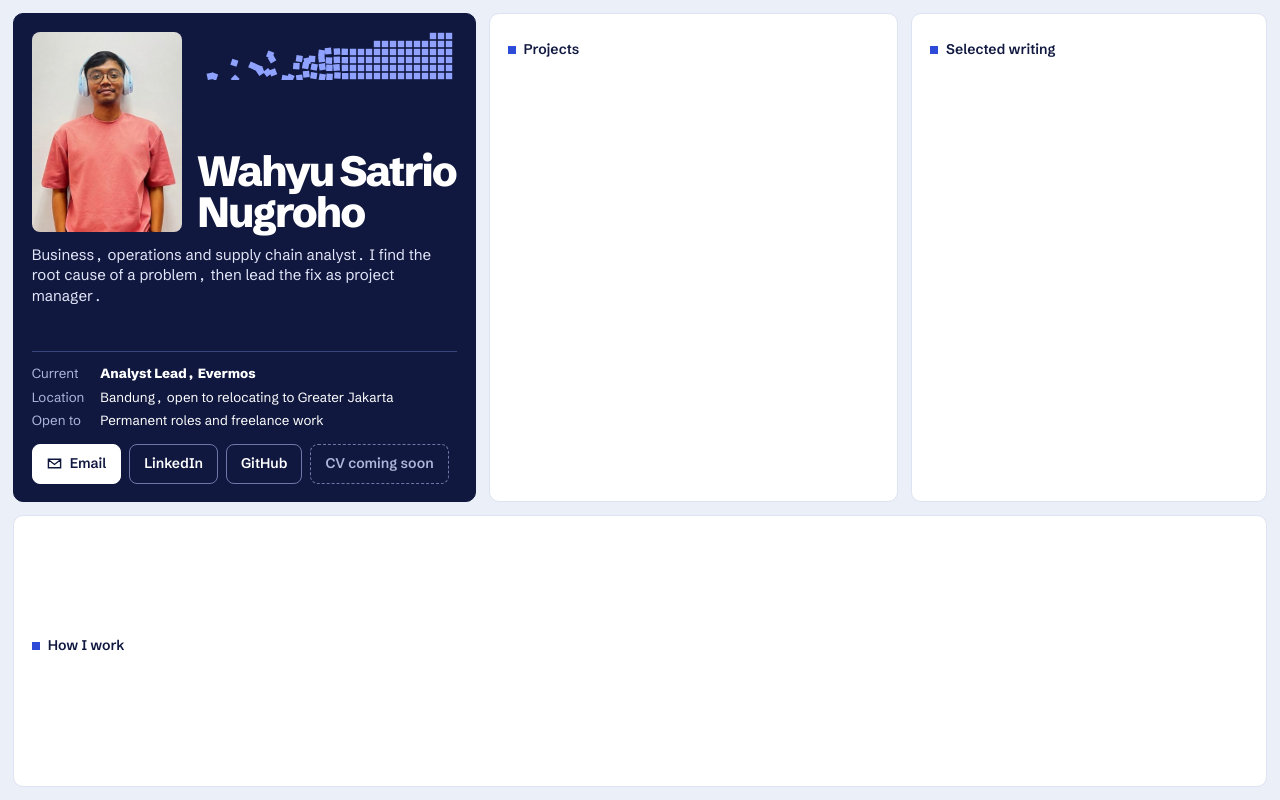
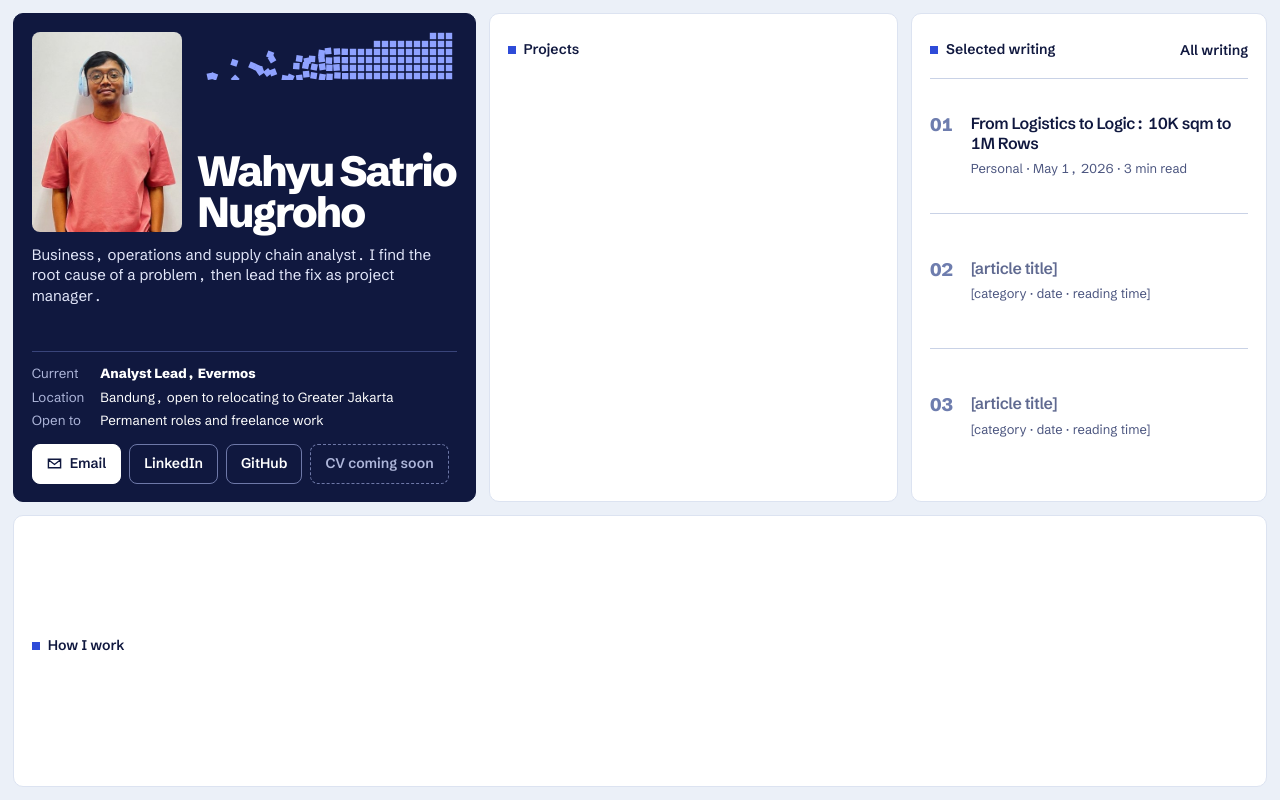
Before and after one commit to riyooho/riyooho.github.io, an Astro site: page / in a window 1280 px wide. Built offline with nearby package versions, Linux system fonts and the light colour scheme; Astro itself is replaced by a stand-in of ours.

Commit message:
feat: writing box from blog collection
Co-Authored-By: Claude Sonnet 5.5 <noreply@anthropic.com>

```diff
--- /dev/null
+++ b/src/components/WritingBox.astro
@@ -0,0 +1,33 @@
+---
+import { getCollection } from 'astro:content';
+import { toWritingRows } from '../lib/slides.js';
+
+// Three rows: real posts first (featured, then newest), the rest labelled placeholders.
+const rows = toWritingRows(await getCollection('blog'));
+---
+
+<section class="box" id="writ" aria-labelledby="wr">
+  <div class="hd">
+    <h2 id="wr"><i aria-hidden="true"></i>Selected writing</h2>
+    <a class="all" href="/blog/">All writing</a>
+  </div>
+  <ol class="feed">
+    {rows.map((row) =>
+      row.href ? (
+        <li>
+          <div>
+            <a href={row.href}><h3>{row.title}</h3></a>
+            <span class="meta">{row.meta}</span>
+          </div>
+        </li>
+      ) : (
+        <li class="ph">
+          <div>
+            <h3>{row.title}</h3>
+            <span class="meta">{row.meta}</span>
+          </div>
+        </li>
+      )
+    )}
+  </ol>
+</section>
--- a/src/lib/slides.js
+++ b/src/lib/slides.js
@@ -27,7 +27,7 @@ export function toProjectSlides(entries) {
     category: e.data.category,
     title: e.data.title,
     meta: e.data.description,
-    href: `/projects/${e.id}/`,
+    href: `/projects/${e.slug}/`,
     cover: e.data.cover ?? null,
     placeholder: false,
   }));
@@ -38,7 +38,7 @@ export function toWritingRows(entries) {
   const rows = pickWriting(entries, 3).map((e) => ({
     title: e.data.title,
     meta: `${e.data.category} · ${formatDate(e.data.pubDate)} · ${readingLabel(e.data.readingTime)}`,
-    href: `/blog/${e.id}/`,
+    href: `/blog/${e.slug}/`,
     placeholder: false,
   }));
   while (rows.length < 3) {
--- a/src/pages/index.astro
+++ b/src/pages/index.astro
@@ -1,6 +1,7 @@
 ---
 import HomeLayout from '../layouts/HomeLayout.astro';
 import ProfileBox from '../components/ProfileBox.astro';
+import WritingBox from '../components/WritingBox.astro';
 ---
 
 <HomeLayout title="Wahyu Satrio Nugroho, business and supply chain analyst" description="Business, operations and supply chain analyst. I find the root cause of a problem, then lead the fix as project manager.">
@@ -9,9 +10,7 @@ import ProfileBox from '../components/ProfileBox.astro';
     <section class="box" id="proj" aria-labelledby="pj">
       <div class="hd"><h2 id="pj"><i aria-hidden="true"></i>Projects</h2></div>
     </section>
-    <section class="box" id="writ" aria-labelledby="wr">
-      <div class="hd"><h2 id="wr"><i aria-hidden="true"></i>Selected writing</h2></div>
-    </section>
+    <WritingBox />
     <section class="box" id="story" aria-labelledby="sh">
       <div class="hd"><h2 id="sh"><i aria-hidden="true"></i>How I work</h2></div>
     </section>
```
Also changed, not shown: src/lib/slides.test.js (+2 -2 lines).
